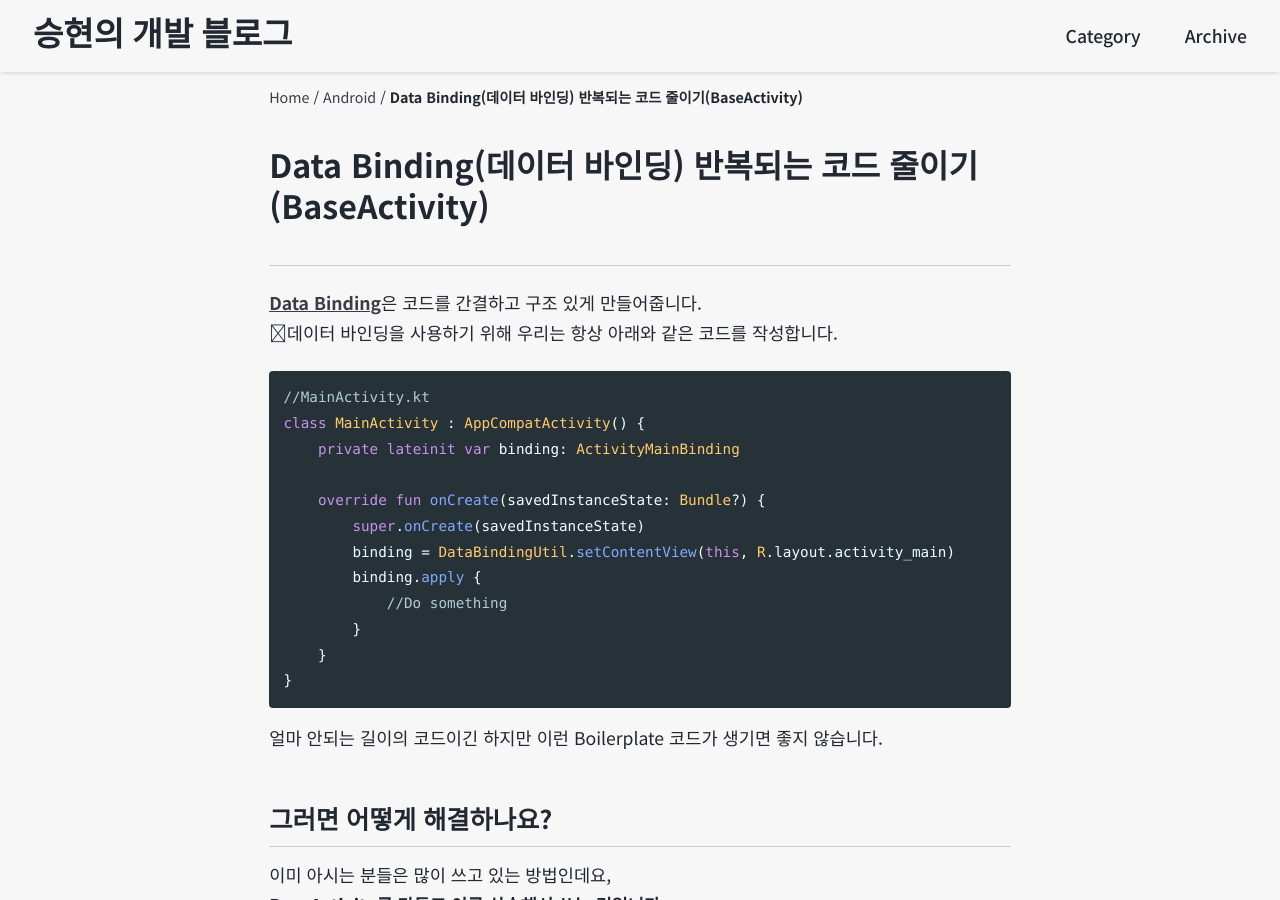
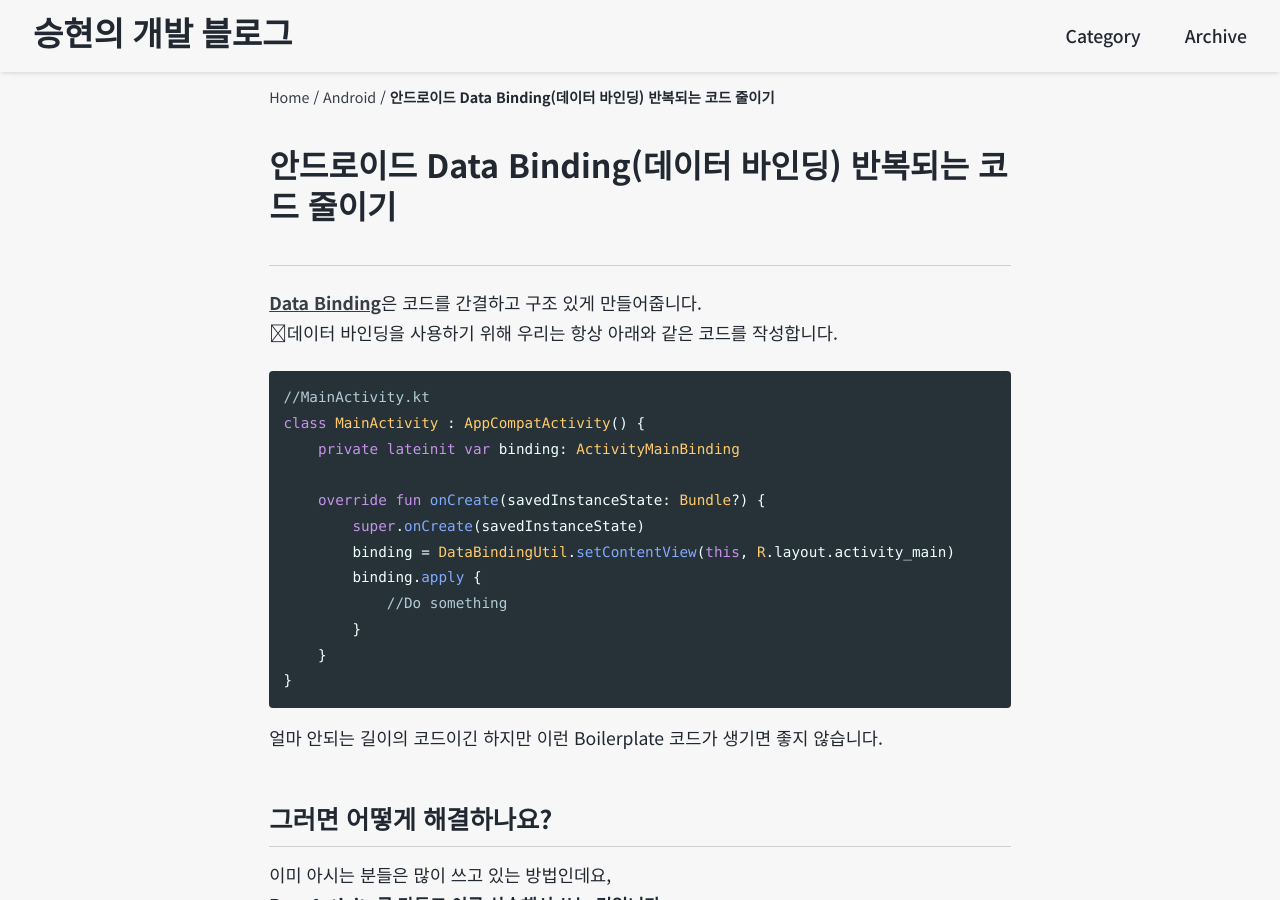
Before and after one commit to MinSeungHyun/minseunghyun.github.io, a Jekyll site: the page built from _posts/android/2020-01-21-1.md, in a window 1280 px wide and 900 px high. Built offline with Jekyll 4.4.1, drawn with Linux system fonts in a browser that asks for light colours; cached includes are drawn as plain includes; nearby versions of some CDN libraries; some web fonts are replaced; comment, search, counter and statistics services are not loaded; some of the changed text lies outside the part shown.

Commit message:
포스트 제목 변경

```diff
--- a/_posts/android/2020-01-21-1.md
+++ b/_posts/android/2020-01-21-1.md
@@ -1,5 +1,5 @@
 ---
-title: "Data Binding(데이터 바인딩) 반복되는 코드 줄이기(BaseActivity)"
+title: "안드로이드 Data Binding(데이터 바인딩) 반복되는 코드 줄이기"
 categories: [Android]
 tags: [Android, DataBinding]
 ---
--- a/_posts/android/2020-01-29-3.md
+++ b/_posts/android/2020-01-29-3.md
@@ -1,5 +1,5 @@
 ---
-title: "Firebase In-App Messaging 사용해보기"
+title: "안드로이드 Firebase In-App Messaging 사용해보기"
 categories: [Android]
 tags: [Android, Firebase]
 
```
Also changed, not shown: _posts/android/2020-01-24-2-1.md (+1 -1 lines).
